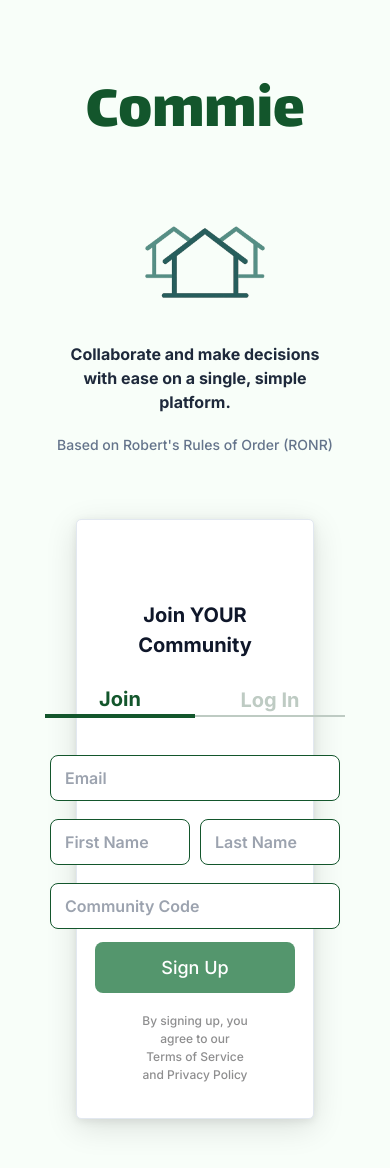
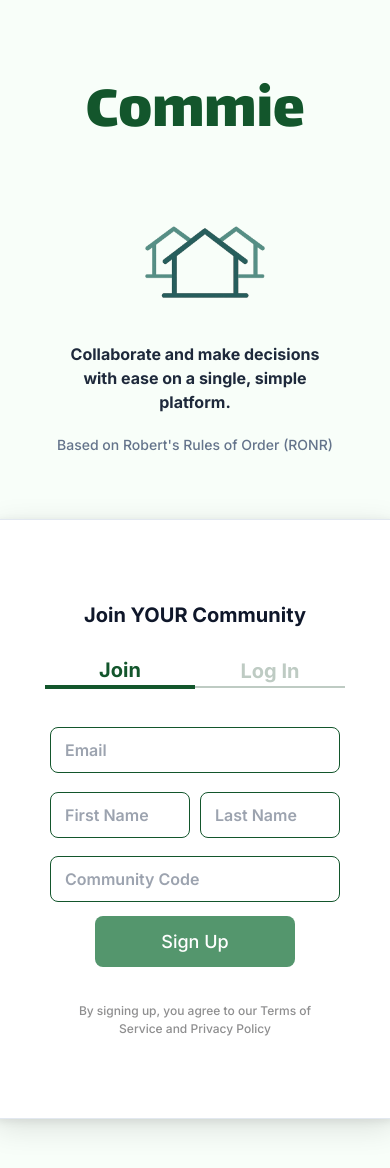
Before and after one commit to benjikib/csci432-web-dev-final-project, a React (Vite) app: page / in a window 390 px wide. Shown: the top 1168 px of the page. Built offline with nearby package versions, Linux system fonts and the light colour scheme.

Commit message:
removed max-width to fix sizing issue with mobile devices

```diff
--- a/src/style.css
+++ b/src/style.css
@@ -122,9 +122,7 @@
 
 .login-card {
   width: 400px !important;
-  max-width: 100%;
   height: 500px;
-  max-height: 100%;
   box-sizing: border-box;
   border: 1px solid #e2e8f0;
   border-radius: 5px;
@@ -792,8 +790,7 @@ body {
 
 .integrated-landing-page .login-card {
   margin-top: 0;
-  width: 100% !important;
-  max-width: 100%;
+  width: 400px !important;
   height: 600px;
   padding: 80px 64px;
   box-shadow: 0 8px 32px rgba(0, 0, 0, 0.12), 0 2px 8px rgba(0, 0, 0, 0.08);
```
